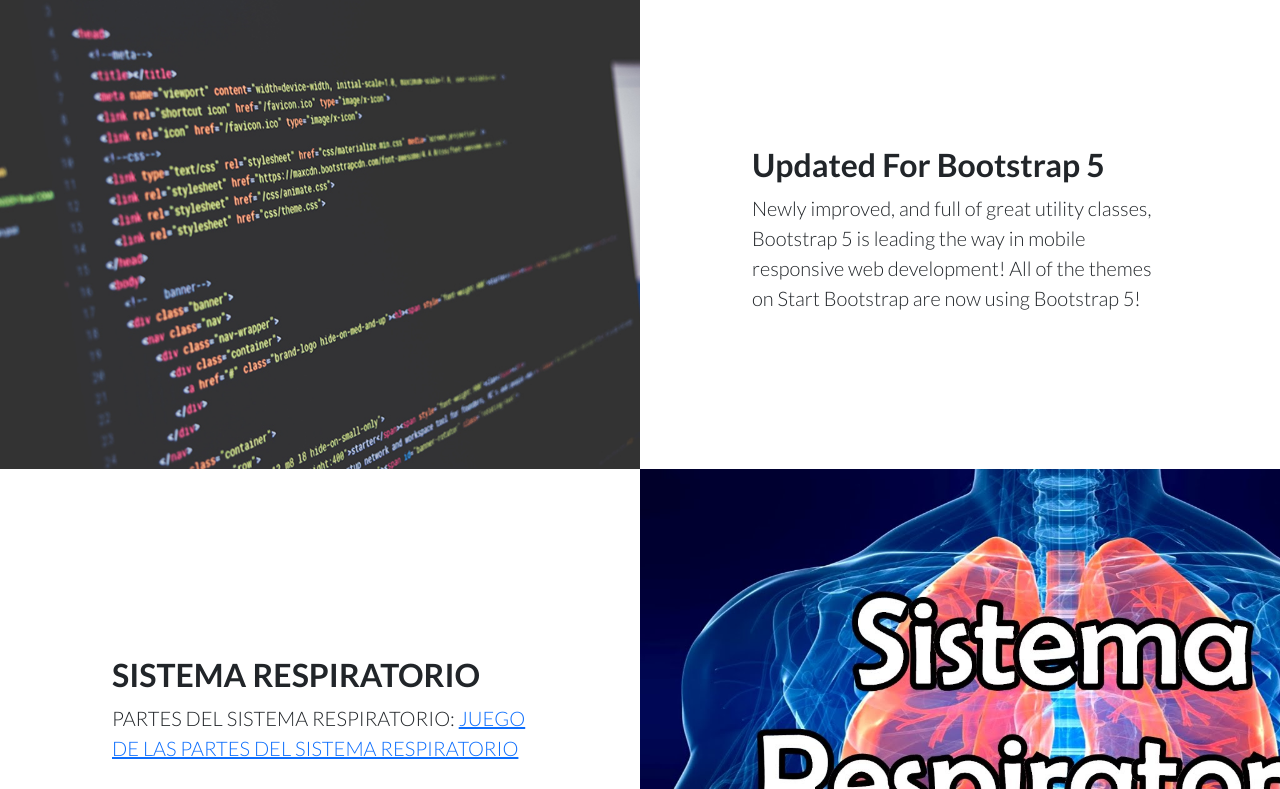
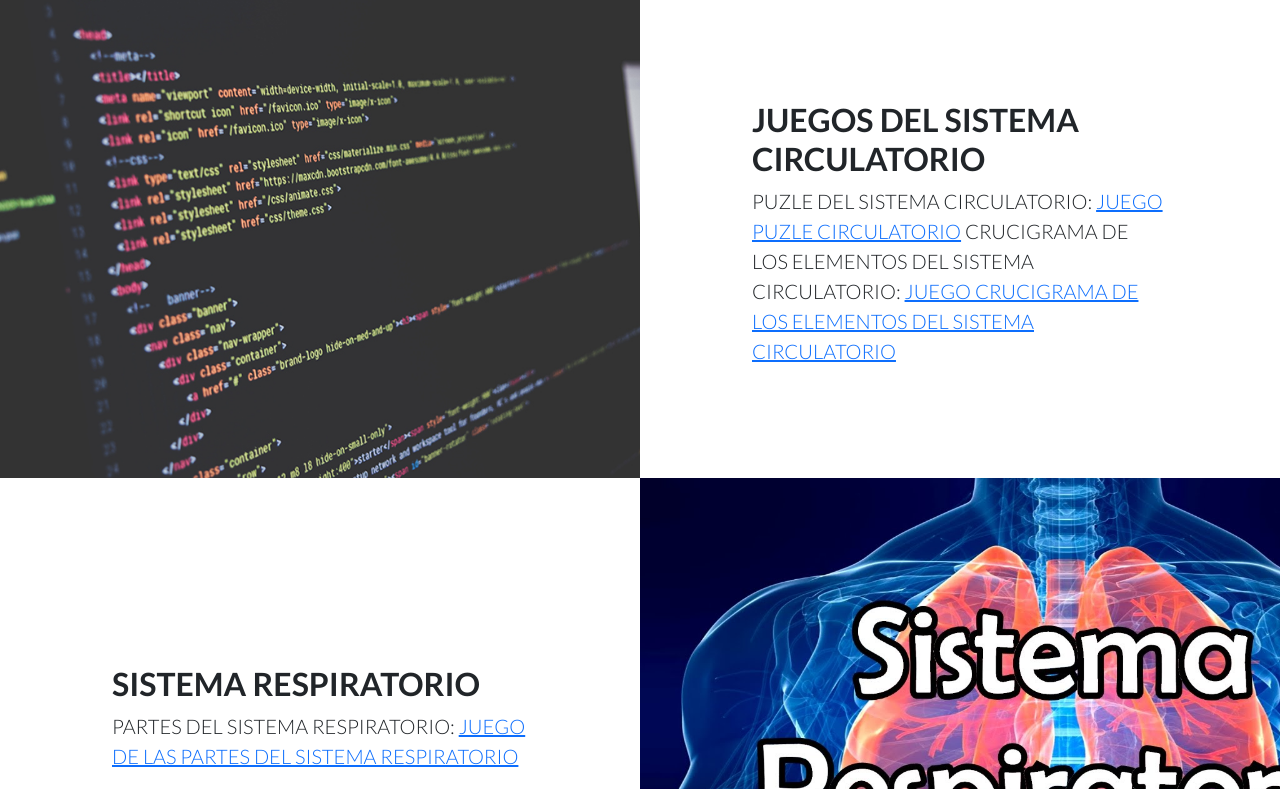
Before and after one commit to EliFlor99/JUEGOS_DE_ARDORA, a plain HTML site: page index.html in a window 1280 px wide. Shown: the part 2789-3578 px from the top of the page. Drawn offline with nearby package versions, Linux system fonts and the light colour scheme.

Commit message:
Update index.html

```diff
--- a/index.html
+++ b/index.html
@@ -128,8 +128,8 @@
                 <div class="row g-0">
                     <div class="col-lg-6 text-white showcase-img" style="background-image: url('assets/img/bg-showcase-2.jpg')"></div>
                     <div class="col-lg-6 my-auto showcase-text">
-                        <h2>Updated For Bootstrap 5</h2>
-                        <p class="lead mb-0">Newly improved, and full of great utility classes, Bootstrap 5 is leading the way in mobile responsive web development! All of the themes on Start Bootstrap are now using Bootstrap 5!</p>
+                        <h2>JUEGOS DEL SISTEMA CIRCULATORIO</h2>
+                        <p class="lead mb-0">PUZLE DEL SISTEMA CIRCULATORIO: <a href="https://ngwquhzpagdx2trlt59ceq-on.drv.tw/JUEGOS%20ARDORA/PUZLECIRCULATORIO/PUZLECIRCULATORIO.htm">JUEGO PUZLE CIRCULATORIO</a> CRUCIGRAMA DE LOS ELEMENTOS DEL SISTEMA CIRCULATORIO: <a href="https://ngwquhzpagdx2trlt59ceq-on.drv.tw/JUEGOS%20ARDORA/CRUCRIGRAMACIRCULATORIO/CRUCIGRAMACIRCULATORIO/CRUCIGRAMACIRCULATORIO.htm">JUEGO CRUCIGRAMA DE LOS ELEMENTOS DEL SISTEMA CIRCULATORIO</a>
                     </div>
                 </div>
                 <div class="row g-0">
```
